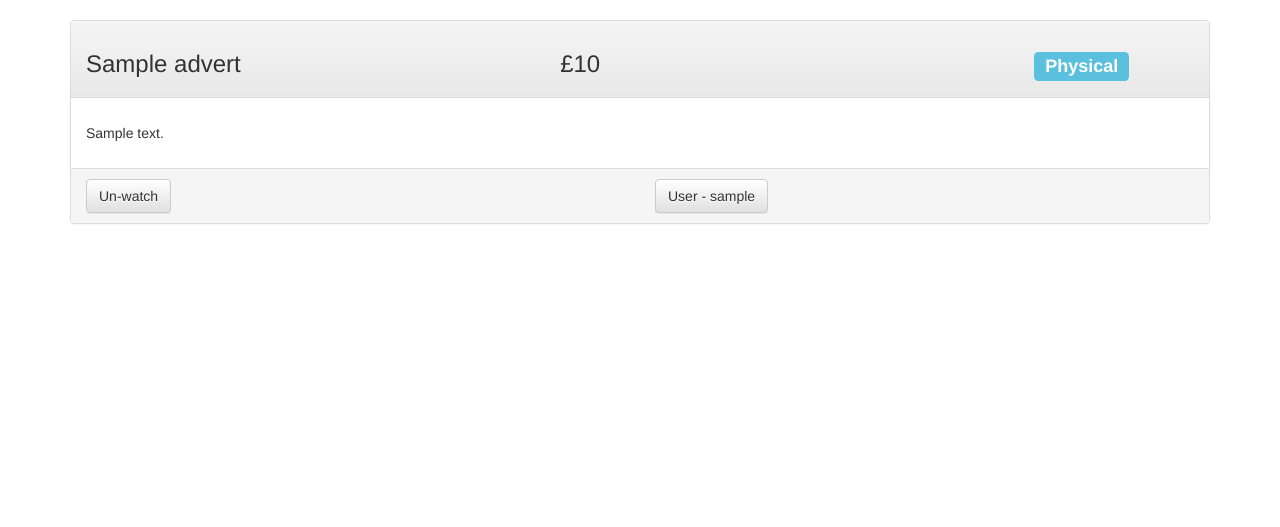
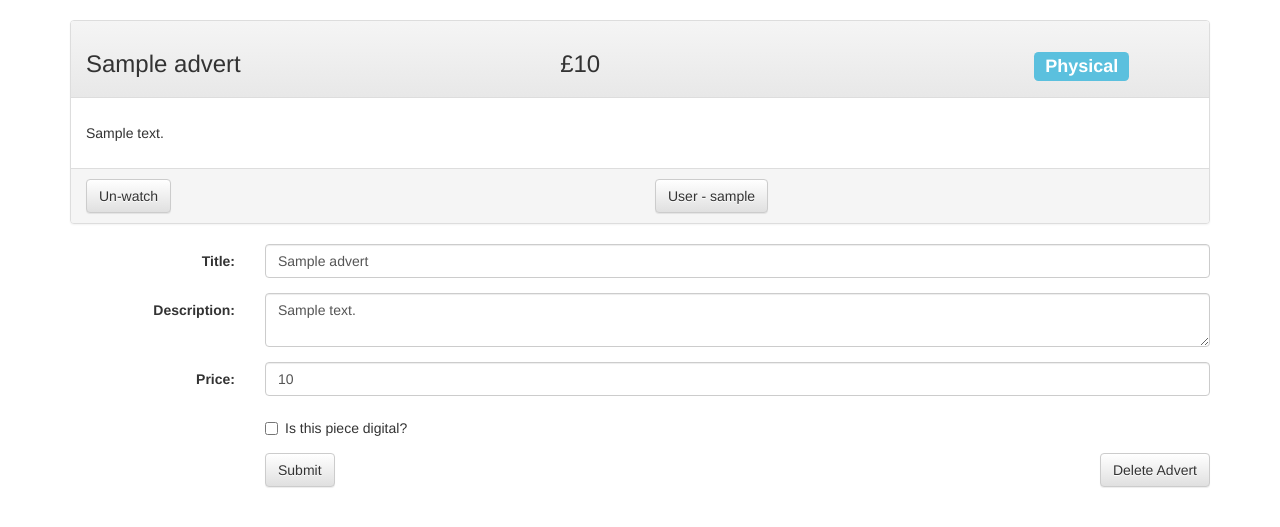
Before and after one commit to kylejwatson/MarketplaceWebsite, a PHP site: page /advert.php?id=1 in a window 1280 px wide. Shown: the part 52-579 px from the top of the page. Run offline with PHP 8.4, Linux system fonts and the light colour scheme; the visitor is signed in with stand-in values (Sample User, id 1); tables that the repository leaves empty or names only in its code hold one stand-in row (values such as "Sample post"); some libraries are stand-ins or nearby versions.

Commit message:
added edit and delete options for adverts and users

```diff
--- a/Models/Advert.php
+++ b/Models/Advert.php
@@ -80,6 +80,56 @@ class Advert
         $stmt->execute();
         $this->id = $stmt->fetchColumn();
         return $this->uploadImages($list);
+    }
+    /**
+     * Delete ad from the database
+     * @param PDO $conn
+     * @param string $username
+     * @return string
+     */
+    public function deleteAd($conn, $username){
+        if($username === "admin@admin") {
+            $stmt = $conn->prepare("DELETE FROM adverts WHERE id=:id");
+            $stmt->bindParam('id', $this->id);
+            $result = $stmt->execute();
+            if (!$result) {
+                return "Statement Failed: " . $stmt->errorInfo();
+            }
+            return "Success";
+        }else{
+            $stmt = $conn->prepare("DELETE FROM adverts WHERE id=:id AND username=:username");
+            $stmt->bindParam('id', $this->id);
+            $stmt->bindParam('username', $username);
+            $result = $stmt->execute();
+            if (!$result) {
+                return "Statement Failed: " . $stmt->errorInfo();
+            }
+            return "Success";
+        }
+        return "Unauthorised";
+    }
+    /**
+     * Edits ad details in the database and sets expiry date to 60 days from today
+     * @param PDO $conn
+     * @param string $user
+     * @param string $title
+     * @param string $description
+     * @param string $price
+     * @param bool $digital
+     * @param array $list
+     * @return string
+     */
+    public function editAd($conn, $title, $description, $price, $digital){
+        $stmt = $conn->prepare("UPDATE adverts SET title=:title,description=:description,price=:price,digital=:digital,expire = (SELECT ADDDATE(CURDATE(),60)) WHERE id=:id");
+        $stmt->bindParam('id', $this->id);
+        $stmt->bindParam('title', $title);
+        $stmt->bindParam('description', $description);
+        $stmt->bindParam('price', $price);
+        $stmt->bindValue('digital', ($digital ? 1 : 0));
+        $result = $stmt->execute();
+        if(!$result)
+            return "Statement Failed: ". $stmt->errorInfo();
+        return "Success";
     }
 
     /**
--- a/Views/advert.phtml
+++ b/Views/advert.phtml
@@ -50,4 +50,41 @@
         </div>
     </div>
 </div>
-<?php require('template/footer.phtml'); ?>
+
+<?php if(isset($view->user)) if($view->user === "admin@admin" || $view->user === $view->aduser):?>
+<form class="form-horizontal" action="advert.php?id=<?php echo $view->id;?>" method="post" enctype="multipart/form-data">
+    <div class="form-group">
+        <label class="control-label col-sm-2" for="title">Title: </label>
+        <div class="col-sm-10">
+            <input type="text" class="form-control" id="title" name="title" value="<?php echo $view->adtitle;?>" required/>
+        </div>
+    </div>
+    <div class="form-group">
+        <label class="control-label col-sm-2" for="desc">Description: </label>
+        <div class="col-sm-10">
+            <textarea class="form-control" id="desc" name="desc" value=""><?php echo $view->desc; ?></textarea>
+        </div>
+    </div>
+    <div class="form-group">
+        <label class="control-label col-sm-2" for="price">Price: </label>
+        <div class="col-sm-10">
+            <input type="number" step="0.01" min="0" max="9999.99" name="price" value="<?php echo $view->price; ?>" class="form-control" id="price" required/>
+        </div>
+    </div>
+    <div class="form-group">
+        <div class="col-sm-offset-2 col-sm-10">
+            <div class="checkbox">
+                <label><input type="checkbox" name="digital" <?php if($view->digital == 1) echo "checked"; ?>> Is this piece digital?</label>
+            </div>
+        </div>
+    </div>
+
+    <div class="form-group">
+        <div class="col-sm-offset-2 col-sm-10">
+            <input id="submit-btn" class="btn btn-default" type="submit" value="Submit" name="submit" />
+            <a class='btn btn-default pull-right' href='index.php?id=<?php echo $view->id; ?>'> Delete Advert </a>
+        </div>
+    </div>
+</form>
+
+<?php endif; require('template/footer.phtml'); ?>
--- a/Views/userlist.phtml
+++ b/Views/userlist.phtml
@@ -1,10 +1,10 @@
 <?php require('template/header.phtml') ?>
 
-<h3>All Registered Users</h3>
-<ul class="list-group">
+<h3 class=" col-sm-4 col-sm-offset-4">All Registered Users</h3>
+<ul class="list-group col-sm-4 col-sm-offset-4">
 <?php if(isset($view->users) ){
     foreach ($view->users as $user) {
-        echo "<a href='user.php?id=$user[0]' class='list-group-item'>$user[0]</a>";
+        echo "<li class='list-group-item row'> <a href='user.php?id=$user[0]' >$user[0]</a><a class='btn btn-default pull-right' href='userlist.php?id=$user[0]'> Delete </a></li>";
     }
 }
 ?>
--- a/advert.php
+++ b/advert.php
@@ -15,6 +15,7 @@ else {
 }
 require_once('Models/DBConnection.php');
 $conn = DBConnection::Instance();
+
 //Attempt to get details of ad
 $details = $ad->getDetails($conn);
 //Redirect if retrieval fails
@@ -42,6 +43,19 @@ if(!$details || is_string($details)) {
 if(isset($_SESSION["user"])) {
 
     $view->user = $_SESSION["user"];
+    if(isset($_POST['submit']) && ($view->user === "admin@admin" || $view->user === $view->aduser)){
+        $conn = DBConnection::Instance();
+        //Add new user to database
+        $result = $ad->editAd($conn,$_POST['title'],$_POST['desc'],$_POST['price'],isset($_POST['digital']));
+        if ($result != "Success") {
+            $view->status = $result;
+        }else{
+            $view->adtitle = $_POST['title'];
+            $view->desc = $_POST['desc'];
+            $view->price = $_POST['price'];
+            $view->digital = (isset($_POST['digital']) ? '1' : '0');
+        }
+    }
     //Watch or unwatch add if user has clicked button, check if its watched to display right button
     if (isset($_GET['w']))
         $view->watched = $ad->setWatched($conn,$view->user,$_GET['w']);
@@ -49,5 +63,6 @@ if(isset($_SESSION["user"])) {
         $view->watched = $ad->isWatched($conn, $view->user);
 }
 
+
 //Load page view
 require_once('Views/advert.phtml');
--- a/userlist.php
+++ b/userlist.php
@@ -19,6 +19,10 @@ require_once('Models/User.php');
 require_once('Models/DBConnection.php');
 $conn = DBConnection::Instance();
 $user = new User('');
+if(isset($_GET['id'])){
+    $user->username = $_GET['id'];
+    $user->deleteUser($conn);
+}
 
 //Get a list of all ads with immediate details
 $userSuccess = $user->getUsers($conn);
```
Also changed, not shown: Models/User.php (+15 -1 lines), Views/user.phtml (+2 -5 lines), index.php (+10 -4 lines).
